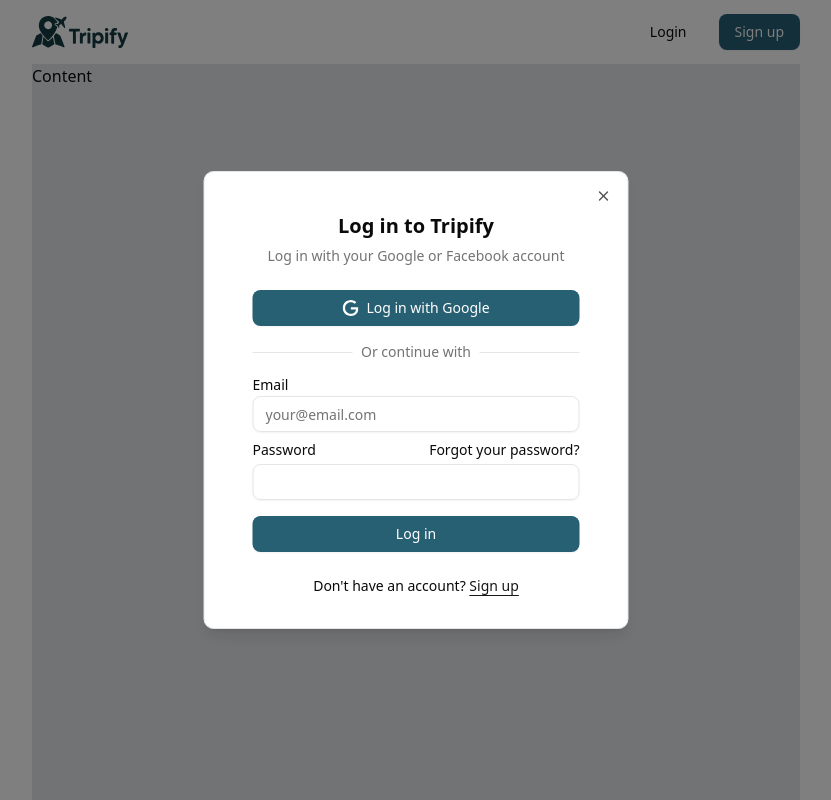
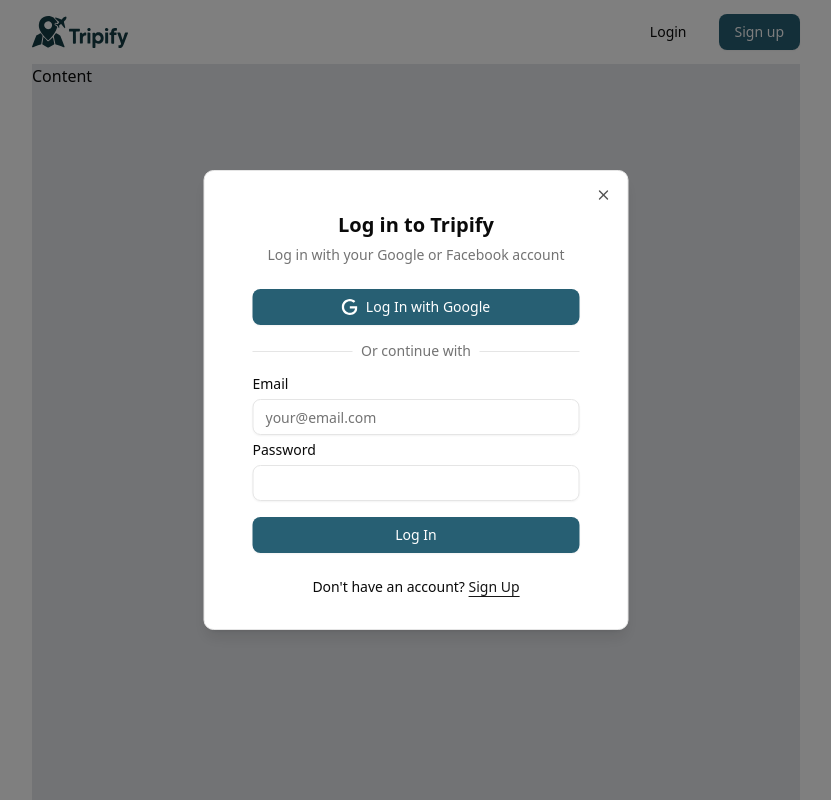
Before and after one commit to youssef-aitali/Tripify, a React (Vite) app: page / in a window 1280 px wide. Both pictures are taken after a click on the button "Login". Shown: the whole page, without its empty margins (224-1055 px from the left). Built offline with nearby package versions, Linux system fonts and the light colour scheme; no server answers.

Commit message:
Implementing Login and resetting form

```diff
--- a/src/features/auth/components/LogInDialog.tsx
+++ b/src/features/auth/components/LogInDialog.tsx
@@ -1,5 +1,8 @@
+import React from "react";
+
+import { useNavigate } from "react-router";
+import { useForm, type SubmitHandler } from "react-hook-form";
 import { VisuallyHidden } from "@radix-ui/react-visually-hidden";
-
 import {
   Dialog,
   DialogContent,
@@ -7,7 +10,6 @@ import {
   DialogTitle,
   DialogDescription,
 } from "@/components/ui/dialog";
-
 import {
   Card,
   CardContent,
@@ -15,33 +17,98 @@ import {
   CardHeader,
   CardTitle,
 } from "@/components/ui/card";
+import TButton from "@/components/custom/TButton";
+import {
+  Form,
+  FormControl,
+  FormField,
+  FormItem,
+  FormLabel,
+  FormMessage,
+} from "@/components/ui/form";
+import { Input } from "@/components/ui/input";
+import { toast } from "sonner";
+import { z } from "zod";
+import { zodResolver } from "@hookform/resolvers/zod";
 
-import { Input } from "@/components/ui/input";
-import { Label } from "@/components/ui/label";
+import type { LogInDialogProps, AuthInputs } from "@/features/auth/authTypes";
+import GoogleLogo from "@/assets/icons/google.svg?react";
+import { useAuth } from "@/features/auth/hooks/useAuth";
 
-import GoogleLogo from "@/assets/icons/google.svg?react";
-import TButton from "@/components/custom/TButton";
-
-type LogInDialogProps = {
-  isLogInDialogOpen: boolean;
-  onSignUpDialogOpenChange: (open: boolean) => void;
-  onLogInDialogOpenChange: (open: boolean) => void;
-};
+const formSchema = z.object({
+  email: z
+    .string()
+    .min(1, {
+      message: "Email is required!",
+    })
+    .regex(/^[\w-\.]+@([\w-]+\.)+[\w-]{2,4}$/, "Invalid email address!"),
+  password: z.string().min(8, {
+    message: "Password must be at least 8 characters!",
+  }),
+});
 
 const LogInDialog = ({
   isLogInDialogOpen,
   onSignUpDialogOpenChange,
   onLogInDialogOpenChange,
 }: LogInDialogProps) => {
+  const {
+    emailLogIn,
+    googleSignIn,
+    authLoading: { emailAuthLoading, googleAuthLoading },
+  } = useAuth();
+
+  const navigate = useNavigate();
+
+  const form = useForm<z.infer<typeof formSchema>>({
+    resolver: zodResolver(formSchema),
+    defaultValues: {
+      email: "",
+      password: "",
+    },
+  });
+
+  const handleGoogleSignUp = async (e: React.MouseEvent<HTMLButtonElement>) => {
+    e.preventDefault();
+    const result = await googleSignIn();
+    if (result.success) {
+      // Redirect or show success message
+      console.log("User created:", result.user);
+      onLogInDialogOpenChange(false);
+      navigate("/dashboard");
+    } else {
+      toast.error(result.errorMessage);
+    }
+  };
+
+  const onSubmit: SubmitHandler<AuthInputs> = async ({ email, password }) => {
+    const result = await emailLogIn(email, password);
+    if (result.success) {
+      // Redirect or show success message
+      console.log("User logged in:", result.user);
+      onLogInDialogOpenChange(false);
+      navigate("/dashboard");
+    } else {
+      toast.error(result.errorMessage);
+    }
+  };
+
   const switchToSignUpDialogHandler = (
     e: React.MouseEvent<HTMLButtonElement>
   ) => {
     e.preventDefault();
+    form.reset();
     onLogInDialogOpenChange(false);
     onSignUpDialogOpenChange(true);
   };
+
+  const onDialogOpenChange = () => {
+    onLogInDialogOpenChange(!isLogInDialogOpen);
+    form.reset();
+  };
+
   return (
-    <Dialog open={isLogInDialogOpen} onOpenChange={onLogInDialogOpenChange}>
+    <Dialog open={isLogInDialogOpen} onOpenChange={onDialogOpenChange}>
       <DialogContent
         className="sm:max-w-[425px] [&_.absolute]:cursor-pointer"
         onInteractOutside={(e) => {
@@ -66,12 +133,16 @@ const LogInDialog = ({
             </CardDescription>
           </CardHeader>
           <CardContent>
-            <form>
+            <Form {...form}>
+              <form onSubmit={form.handleSubmit(onSubmit)} noValidate>
                 <div className="grid gap-4">
                   <div className="flex flex-col gap-2">
-                  <TButton>
+                    <TButton
+                      onClick={handleGoogleSignUp}
+                      disabled={googleAuthLoading}
+                    >
                       <GoogleLogo className="fill-white" />
-                    Log in with Google
+                      Log In with Google
                     </TButton>
                   </div>
                   <div className="relative text-center text-sm after:absolute after:inset-0 after:top-1/2 after:z-0 after:flex after:items-center after:border-t after:border-border">
@@ -81,38 +152,60 @@ const LogInDialog = ({
                   </div>
                   <div className="grid gap-2 text-sm">
                     <div className="grid gap-1">
-                    <Label htmlFor="email">Email</Label>
+                      <FormField
+                        control={form.control}
+                        name="email"
+                        render={({ field }) => (
+                          <FormItem>
+                            <FormLabel>Email</FormLabel>
+                            <FormControl>
                               <Input
-                      id="email"
                                 type="email"
                                 placeholder="your@email.com"
-                      required
+                                {...field}
+                              />
+                            </FormControl>
+                            <FormMessage />
+                          </FormItem>
+                        )}
                       />
                     </div>
                     <div className="grid gap-1">
-                    <div className="flex items-center">
-                      <Label htmlFor="password">Password</Label>
-                      <a
-                        href="#"
-                        className="ml-auto text-sm underline-offset-4 hover:underline"
+                      <FormField
+                        control={form.control}
+                        name="password"
+                        render={({ field }) => (
+                          <FormItem>
+                            <FormLabel>Password</FormLabel>
+                            <FormControl>
+                              <Input type="password" {...field} />
+                            </FormControl>
+                            <FormMessage />
+                          </FormItem>
+                        )}
+                      />
+                    </div>
+                    <TButton
+                      type="submit"
+                      className="mt-2"
+                      disabled={emailAuthLoading}
                     >
-                        Forgot your password?
-                      </a>
-                    </div>
-                    <Input id="password" type="password" required />
-                  </div>
-                  <TButton type="submit" className="mt-2">
-                    Log in
+                      Log In
                     </TButton>
                   </div>
                   <div className="text-center text-sm">
-                  Don&apos;t have an account?{" "}
-                  <TButton variant="link" onClick={switchToSignUpDialogHandler}>
-                    Sign up
+                    Don't have an account?{" "}
+                    <TButton
+                      variant="link"
+                      onClick={switchToSignUpDialogHandler}
+                      disabled={emailAuthLoading || googleAuthLoading}
+                    >
+                      Sign Up
                     </TButton>
                   </div>
                 </div>
               </form>
+            </Form>
           </CardContent>
         </Card>
       </DialogContent>
--- a/src/features/auth/components/SignUpDialog.tsx
+++ b/src/features/auth/components/SignUpDialog.tsx
@@ -30,12 +30,8 @@ import { Input } from "@/components/ui/input";
 import { toast } from "sonner";
 import { z } from "zod";
 import { zodResolver } from "@hookform/resolvers/zod";
-import debounce from "lodash.debounce";
 
-import type {
-  SignUpDialogProps,
-  SignUpInputs,
-} from "@/features/auth/authTypes";
+import type { SignUpDialogProps, AuthInputs } from "@/features/auth/authTypes";
 import GoogleLogo from "@/assets/icons/google.svg?react";
 import { useAuth } from "@/features/auth/hooks/useAuth";
 
@@ -72,6 +68,7 @@ const SignUpDialog = ({
     googleSignUp,
     authLoading: { emailAuthLoading, googleAuthLoading },
   } = useAuth();
+
   const navigate = useNavigate();
 
   const form = useForm<z.infer<typeof formSchema>>({
@@ -97,12 +94,12 @@ const SignUpDialog = ({
     }
   };
 
-  const onSubmit: SubmitHandler<SignUpInputs> = async ({
+  const onSubmit: SubmitHandler<AuthInputs> = async ({
     email,
     password,
     username,
   }) => {
-    const result = await emailSignUp(email, password, username);
+    const result = await emailSignUp(email, password, username!);
     if (result.success) {
       // Redirect or show success message
       console.log("User created:", result.user);
@@ -117,12 +114,18 @@ const SignUpDialog = ({
     e: React.MouseEvent<HTMLButtonElement>
   ) => {
     e.preventDefault();
+    form.reset();
     onSignUpDialogOpenChange(false);
     onLogInDialogOpenChange(true);
   };
 
+  const onDialogOpenChange = () => {
+    onSignUpDialogOpenChange(!isSignUpDialogOpen);
+    form.reset();
+  };
+
   return (
-    <Dialog open={isSignUpDialogOpen} onOpenChange={onSignUpDialogOpenChange}>
+    <Dialog open={isSignUpDialogOpen} onOpenChange={onDialogOpenChange}>
       <DialogContent
         className="sm:max-w-[425px] [&_.absolute]:cursor-pointer"
         onInteractOutside={(e) => {
@@ -240,6 +243,7 @@ const SignUpDialog = ({
                     <TButton
                       variant="link"
                       onClick={switchToLoginDialogHandler}
+                      disabled={emailAuthLoading || googleAuthLoading}
                     >
                       Log in
                     </TButton>
--- a/src/features/auth/hooks/useAuth.ts
+++ b/src/features/auth/hooks/useAuth.ts
@@ -1,5 +1,7 @@
 import { useState } from "react";
 import {
+  loginWithEmailAndPassword,
+  signInWithGoogle,
   signUpWithEmailAndPassword,
   signUpWithGoogle,
 } from "@/features/auth/services/authService";
@@ -29,6 +31,7 @@ export const useAuth = () => {
         errorMessage: getFirebaseErrorMessage(result.error.code),
       };
     }
+
     return { success: true, user: result.user };
   };
 
@@ -38,7 +41,12 @@ export const useAuth = () => {
       "email"
     );
 
+  const emailLogIn = (email: string, password: string) =>
+    handleAuthFlow(() => loginWithEmailAndPassword(email, password), "email");
+
   const googleSignUp = () => handleAuthFlow(signUpWithGoogle, "google");
 
-  return { emailSignUp, googleSignUp, authLoading };
+  const googleSignIn = () => handleAuthFlow(signInWithGoogle, "google");
+
+  return { emailSignUp, googleSignUp, emailLogIn, googleSignIn, authLoading };
 };
--- a/src/features/auth/services/authService.ts
+++ b/src/features/auth/services/authService.ts
@@ -1,6 +1,10 @@
 import { auth, googleProvider } from "@/lib/firebase/firebaseConfig";
 
-import { createUserWithEmailAndPassword, signInWithPopup } from "firebase/auth";
+import {
+  createUserWithEmailAndPassword,
+  signInWithEmailAndPassword,
+  signInWithPopup,
+} from "firebase/auth";
 
 import {
   handleAuthErrors,
@@ -38,6 +42,25 @@ export const signUpWithEmailAndPassword = async (
   }
 };
 
+export const loginWithEmailAndPassword = async (
+  email: string,
+  password: string
+) => {
+  try {
+    const userCredential = await signInWithEmailAndPassword(
+      auth,
+      email,
+      password
+    );
+
+    const user = userCredential.user;
+    console.log(user);
+    return { user };
+  } catch (error) {
+    return handleAuthErrors(error);
+  }
+};
+
 export const signUpWithGoogle = async () => {
   try {
     const userCredential = await signInWithPopup(auth, googleProvider);
@@ -52,6 +75,18 @@ export const signUpWithGoogle = async () => {
     }
 
     await registerNewUser(user.displayName, user.email!);
+
+    return { user };
+  } catch (error) {
+    return handleAuthErrors(error);
+  }
+};
+
+export const signInWithGoogle = async () => {
+  try {
+    const userCredential = await signInWithPopup(auth, googleProvider);
+
+    const user = userCredential.user;
 
     return { user };
   } catch (error) {
```
Also changed, not shown: src/features/auth/authTypes.ts (+9 -3 lines). Lines whose indentation alone changed are shown as unchanged.
